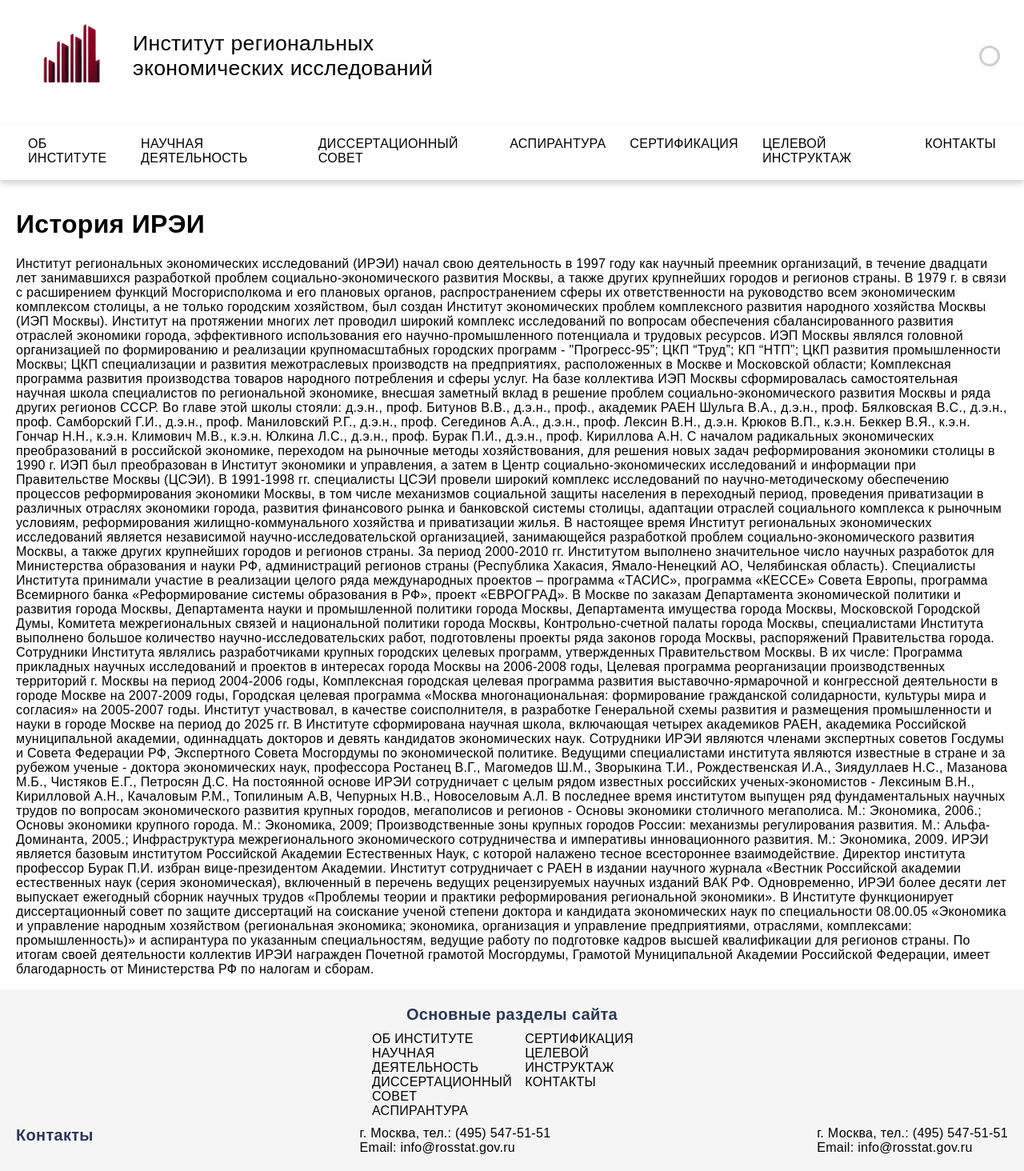
After one commit to yikilev/practice, a Django app: template practice/practice/templates/info.html in a window 1280 px wide. The commit adds this page. Shown: the whole page at 80% size. Run offline with Django 4.2, Linux system fonts and the light colour scheme; the template is opened without the code that fills it, so the values that code supplies are empty.

```diff
--- a/practice/practice/settings.py
+++ b/practice/practice/settings.py
@@ -114,7 +114,7 @@ USE_I18N = True
 USE_TZ = True
 
 MEDIA_URL = '/media/'
-MEDIA_ROOT = BASE_DIR / 'media'
+MEDIA_ROOT = os.path.join(BASE_DIR, 'media')
 
 
 # Static files (CSS, JavaScript, Images)
--- a/practice/practice/templates/base_generic.html
+++ b/practice/practice/templates/base_generic.html
@@ -30,7 +30,7 @@
             <div class="main-banner">
                 <div class="logo--wrap">
                     <!-- #780121 color of logo -->
-                    <a href="#" class="logo">
+                    <a href="{% url 'main_page' %}" class="logo">
                         <img src="{% static 'img_logo_2.png' %}" alt="Логотип" class="image_logo">
                         <div class="text_logo">
                             <div class="title_logo">Институт региональных<br>экономических исследований</div>
@@ -58,7 +58,9 @@
                         <div class="nav-menu_dropdown-container">
                             <div class="container">
                                 <ul class="nav-menu_dropdown-list">
-                                    <li class="nav-menu_dropdown-item">История института</li>
+                                    <li class="nav-menu_dropdown-item">
+                                        <a href="{% url 'main_page' %}">История института</a>
+                                    </li>
                                     <li class="nav-menu_dropdown-item">Руководство</li>
                                 </ul>
                             </div>
--- /dev/null
+++ b/practice/practice/templates/info.html
@@ -0,0 +1,51 @@
+{% extends 'base_generic.html' %}
+
+{% block title %}Profile{% endblock %}
+
+{% block content %}
+
+<div class="main-info">
+    <h1>История ИРЭИ</h1>
+    <p>Институт региональных экономических исследований (ИРЭИ) начал свою деятельность в 1997 году как научный преемник организаций,  в течение двадцати лет занимавшихся разработкой проблем социально-экономического развития Москвы, а также других крупнейших городов и регионов страны.
+
+
+        В 1979 г. в связи с расширением функций Мосгорисполкома и его плановых органов, распространением сферы их ответственности на руководство всем экономическим комплексом столицы, а не только городским хозяйством, был создан Институт экономических проблем комплексного развития народного хозяйства Москвы (ИЭП Москвы). Институт на протяжении многих лет проводил широкий комплекс исследований по вопросам обеспечения сбалансированного развития отраслей экономики города, эффективного использования его научно-промышленного потенциала и трудовых ресурсов. ИЭП Москвы являлся головной организацией по формированию и реализации крупномасштабных городских программ - "Прогресс-95”; ЦКП “Труд”; КП “НТП”; ЦКП развития промышленности Москвы; ЦКП специализации и развития межотраслевых производств на предприятиях, расположенных в Москве и Московской области; Комплексная программа развития производства товаров народного потребления и сферы услуг.
+
+
+
+        На базе коллектива ИЭП Москвы сформировалась самостоятельная научная школа специалистов по региональной экономике, внесшая заметный вклад в решение проблем социально-экономического развития Москвы и ряда других регионов СССР. Во главе этой школы стояли: д.э.н., проф. Битунов В.В., д.э.н., проф., академик РАЕН Шульга В.А., д.э.н., проф. Бялковская В.С., д.э.н., проф. Самборский Г.И., д.э.н., проф. Маниловский Р.Г., д.э.н., проф. Сегединов А.А., д.э.н., проф. Лексин В.Н., д.э.н. Крюков В.П., к.э.н. Беккер В.Я., к.э.н. Гончар Н.Н., к.э.н. Климович М.В., к.э.н. Юлкина Л.С., д.э.н., проф. Бурак П.И., д.э.н., проф. Кириллова А.Н.
+
+
+
+        С началом радикальных экономических преобразований в российской экономике, переходом на рыночные методы хозяйствования, для решения новых задач реформирования экономики столицы в 1990 г. ИЭП был преобразован в Институт экономики и управления, а затем в Центр социально-экономических исследований и информации при Правительстве Москвы (ЦСЭИ). В 1991-1998 гг. специалисты ЦСЭИ провели широкий комплекс исследований по научно-методическому обеспечению процессов реформирования экономики Москвы, в том числе механизмов социальной защиты населения в переходный период, проведения приватизации в различных отраслях экономики города, развития финансового рынка и банковской системы столицы, адаптации отраслей социального комплекса к рыночным условиям, реформирования жилищно-коммунального хозяйства и приватизации жилья.
+
+
+
+        В настоящее время Институт региональных экономических исследований является независимой научно-исследовательской организацией, занимающейся разработкой проблем социально-экономического развития Москвы, а также других крупнейших городов и регионов страны.
+
+
+        За период 2000-2010 гг. Институтом выполнено значительное число научных разработок для Министерства образования  и науки РФ, администраций регионов страны (Республика Хакасия, Ямало-Ненецкий АО, Челябинская область). Специалисты Института принимали участие в реализации целого ряда международных проектов – программа «ТАСИС», программа «КЕССЕ» Совета Европы, программа Всемирного банка «Реформирование системы образования в РФ», проект «ЕВРОГРАД».
+
+
+        В Москве по заказам Департамента экономической политики и развития города Москвы, Департамента науки и промышленной политики города Москвы, Департамента имущества города Москвы, Московской Городской Думы, Комитета межрегиональных связей и национальной политики города Москвы, Контрольно-счетной палаты города Москвы, специалистами Института выполнено большое количество научно-исследовательских работ, подготовлены проекты ряда законов города Москвы, распоряжений Правительства города.
+
+
+        Сотрудники Института являлись разработчиками крупных городских целевых программ, утвержденных Правительством Москвы. В их числе: Программа прикладных научных исследований и проектов в интересах города Москвы на 2006-2008 годы, Целевая программа реорганизации производственных территорий г. Москвы на период 2004-2006 годы, Комплексная городская целевая программа развития выставочно-ярмарочной и конгрессной деятельности в городе Москве на 2007-2009 годы, Городская целевая программа «Москва многонациональная: формирование гражданской солидарности, культуры мира и согласия» на 2005-2007 годы. Институт участвовал, в качестве соисполнителя, в разработке Генеральной схемы развития и размещения промышленности и науки в городе Москве на период до 2025 гг.
+
+
+        В Институте сформирована научная школа, включающая четырех академиков РАЕН, академика Российской муниципальной академии, одиннадцать докторов и девять кандидатов экономических наук. Сотрудники ИРЭИ являются членами экспертных советов Госдумы и Совета Федерации РФ, Экспертного Совета Мосгордумы по экономической политике. Ведущими специалистами института являются известные в стране и за рубежом ученые - доктора экономических наук, профессора Ростанец В.Г., Магомедов Ш.М., Зворыкина Т.И., Рождественская И.А., Зиядуллаев Н.С., Мазанова М.Б., Чистяков Е.Г., Петросян Д.С. На постоянной основе ИРЭИ сотрудничает с целым рядом известных российских ученых-экономистов - Лексиным В.Н., Кирилловой А.Н., Качаловым Р.М., Топилиным А.В, Чепурных Н.В., Новоселовым А.Л.
+
+
+        В последнее время институтом выпущен ряд фундаментальных научных трудов по вопросам экономического развития крупных городов, мегаполисов и регионов - Основы   экономики столичного мегаполиса. М.: Экономика, 2006.; Основы экономики крупного города. М.: Экономика, 2009; Производственные зоны крупных городов России: механизмы регулирования развития. М.: Альфа-Доминанта, 2005.; Инфраструктура межрегионального экономического сотрудничества и императивы инновационного развития. М.: Экономика, 2009.
+
+
+        ИРЭИ является базовым институтом Российской Академии Естественных Наук, с которой налажено тесное всестороннее взаимодействие. Директор института профессор Бурак П.И. избран вице-президентом Академии. Институт сотрудничает с РАЕН в издании научного журнала «Вестник Российской академии естественных наук (серия экономическая), включенный в перечень ведущих рецензируемых научных изданий ВАК РФ. Одновременно, ИРЭИ более десяти лет выпускает ежегодный сборник научных трудов «Проблемы теории и практики реформирования региональной экономики».
+
+
+        В Институте функционирует диссертационный совет по защите диссертаций на соискание ученой степени доктора и кандидата экономических наук по специальности 08.00.05 «Экономика и управление народным хозяйством (региональная экономика; экономика, организация и управление предприятиями, отраслями, комплексами: промышленность)» и аспирантура по указанным специальностям, ведущие работу по подготовке кадров высшей квалификации для регионов страны.
+
+
+        По итогам своей деятельности коллектив ИРЭИ награжден Почетной грамотой Мосгордумы, Грамотой Муниципальной Академии Российской Федерации, имеет благодарность от Министерства РФ по налогам и сборам.</p>
+</div>
+
+{% endblock %}
--- a/practice/practice/urls.py
+++ b/practice/practice/urls.py
@@ -16,9 +16,11 @@ Including another URLconf
 from django.contrib import admin
 from django.urls import path
 from . import views
+from django.conf import settings
+from django.conf.urls.static import static
 
 urlpatterns = [
     path('admin/', admin.site.urls),
     path('', views.main_page, name='main_page'),
     path('get_time_data/', views.get_time_data, name='get_time_data'),
-]
+] + static(settings.MEDIA_URL, document_root=settings.MEDIA_ROOT)
--- a/practice/practice/views.py
+++ b/practice/practice/views.py
@@ -3,15 +3,23 @@ from datetime import datetime
 import locale
 from django.http import JsonResponse
 import pytz
+from .models import Note
+from django.core.paginator import Paginator
 
 def main_page(request):
     locale.setlocale(locale.LC_TIME, 'ru_RU.UTF-8')
     tz = pytz.timezone('Europe/Moscow')
     current_time = datetime.now(tz)
+    news_list = Note.objects.all()
+    paginator = Paginator(news_list, 4)
+    page_number = request.GET.get('page')
+    page_obj = paginator.get_page(page_number)
     context = {
         'current_day': current_time.strftime("%A"),
         'current_date': current_time.strftime("%d %B %Y"),
-        'current_time': current_time.strftime("%H : %M : %S")
+        'current_time': current_time.strftime("%H : %M : %S"),
+        'news_list': news_list,
+        'page_obj': page_obj
     }
     return render(request, 'main_page.html', context)
 
```
Also changed, not shown: practice/practice/static/css/main_page_style.css (+56 -0 lines), practice/practice/templates/main_page.html (+28 -10 lines), practice/media/photos/2024-01-18__.jpg (added), practice/media/photos/2Fimage2F2024-01-16_12-55-56_thumb3_jpg_1705404693.jpg (added), practice/media/photos/IMG-20240220-WA0007_20_02_2024.jpg (added), practice/practice/migrations/0001_initial.py (added), practice/practice/migrations/__init__.py (added).
